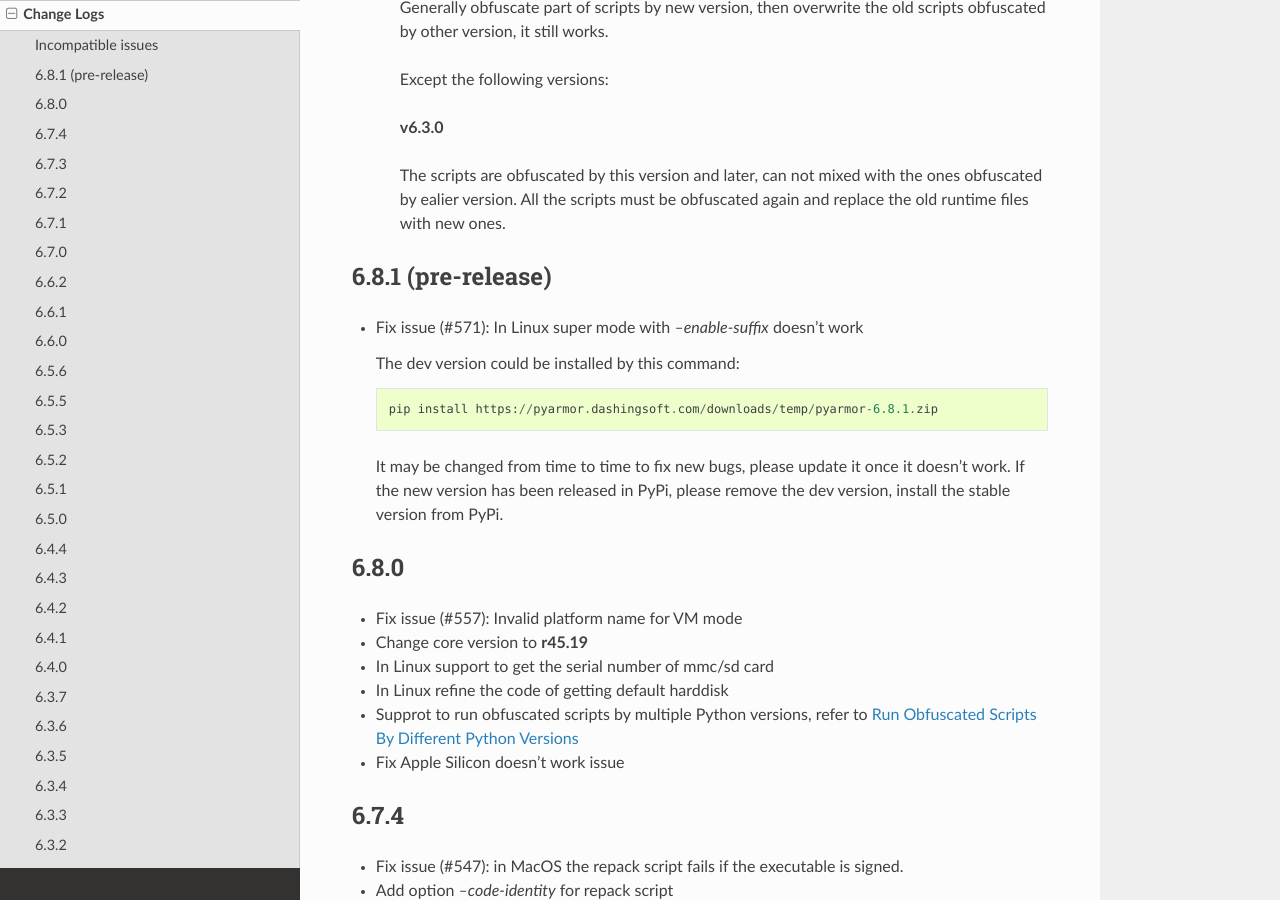
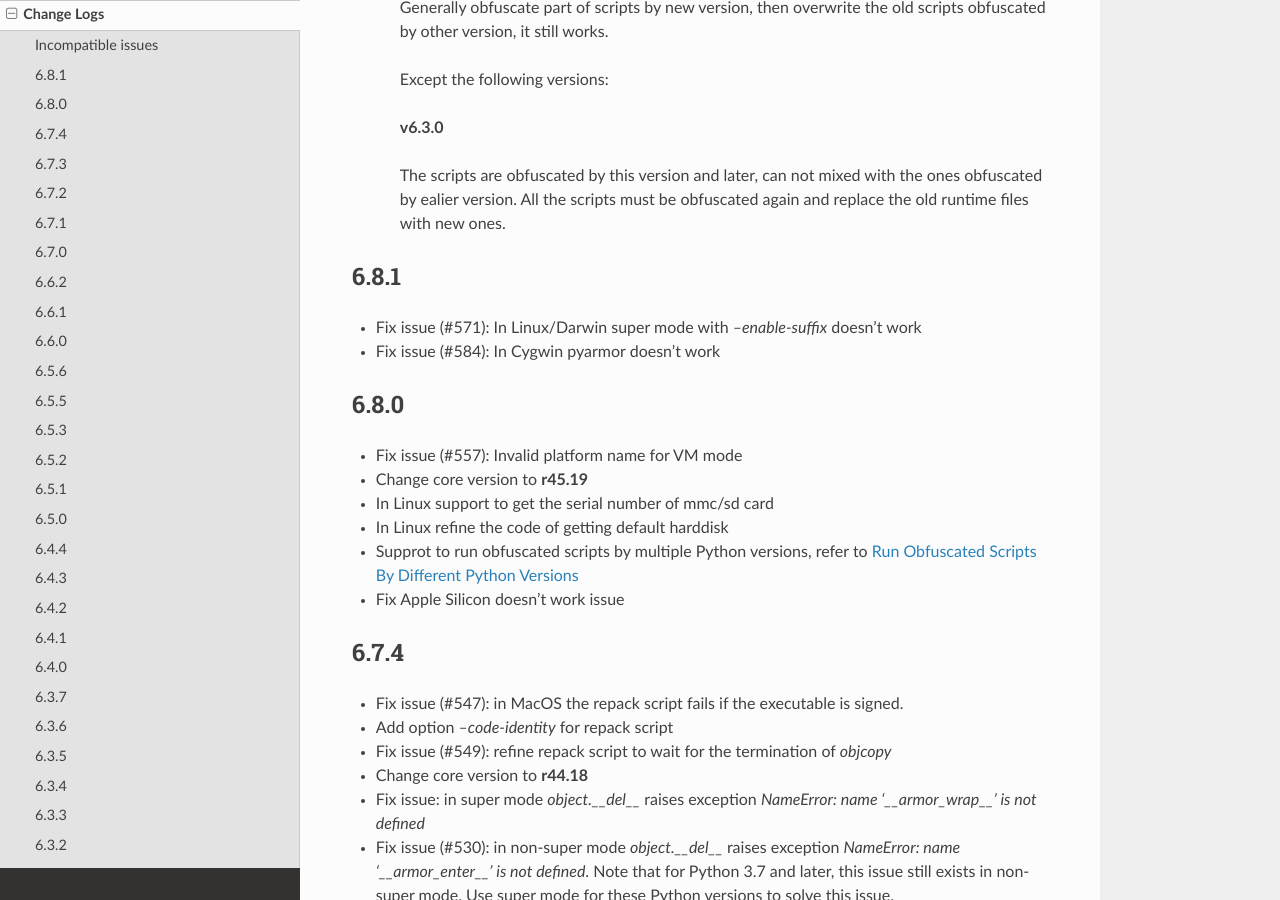
Before and after one commit to dashingsoft/pyarmor, a Sphinx documentation site: the page built from docs/change-logs.rst, in a window 1280 px wide and 900 px high, scrolled down 522 px. Built offline with Sphinx 7.4.7 and the Read the Docs theme 2.0.0, drawn with Linux system fonts in a browser that asks for light colours.

Commit message:
Add change logs

```diff
--- a/docs/change-logs.rst
+++ b/docs/change-logs.rst
@@ -32,10 +32,7 @@
    ones obfuscated by ealier version. All the scripts must be obfuscated again
    and replace the old runtime files with new ones.
 
-6.8.1 (pre-release)
--------------------
-* Fix issue (#571): In Linux super mode with `--enable-suffix` doesn't work
-
+..
   The dev version could be installed by this command::
 
       pip install https://pyarmor.dashingsoft.com/downloads/temp/pyarmor-6.8.1.zip
@@ -43,6 +40,11 @@
   It may be changed from time to time to fix new bugs, please update it once it
   doesn't work. If the new version has been released in PyPi, please remove the
   dev version, install the stable version from PyPi.
+
+6.8.1
+-----
+* Fix issue (#571): In Linux/Darwin super mode with `--enable-suffix` doesn't work
+* Fix issue (#584): In Cygwin pyarmor doesn't work
 
 6.8.0
 -----
```
